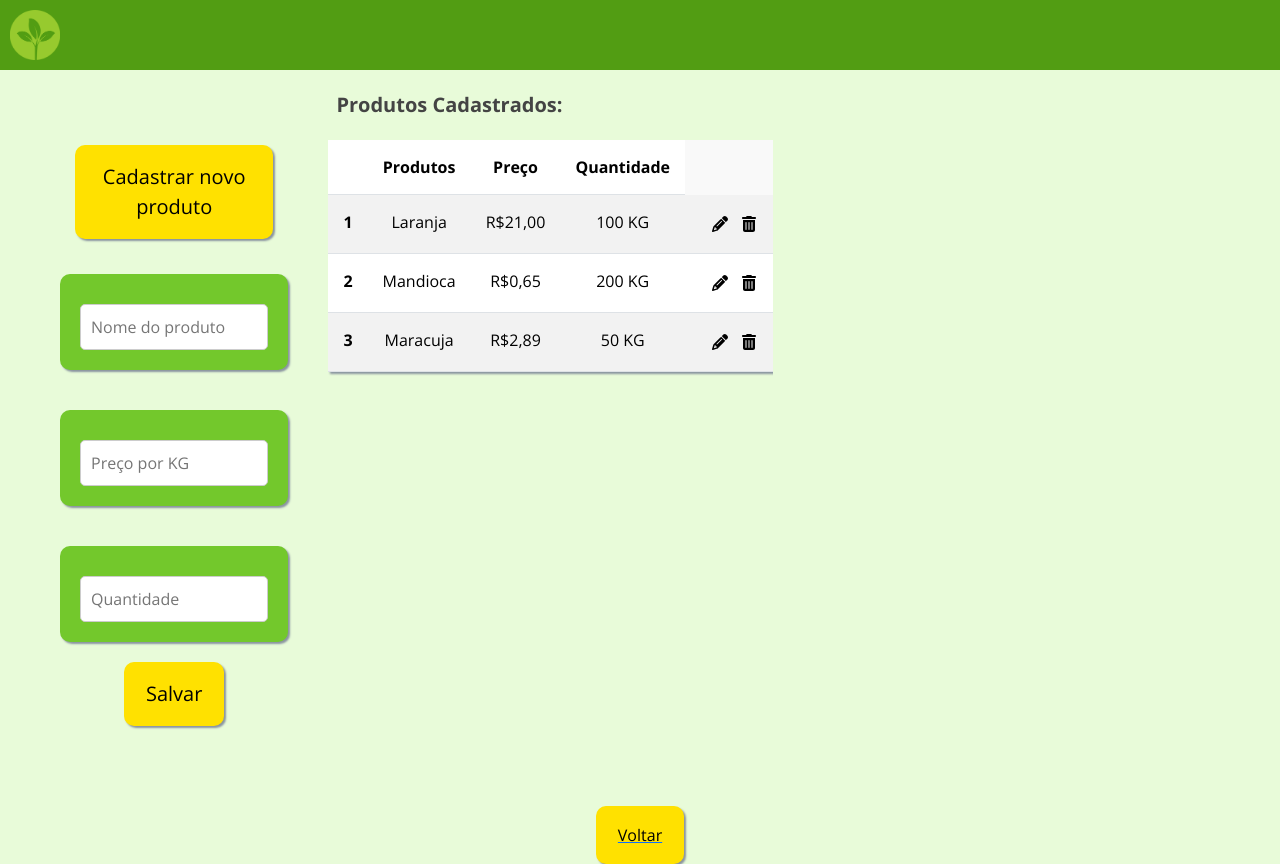
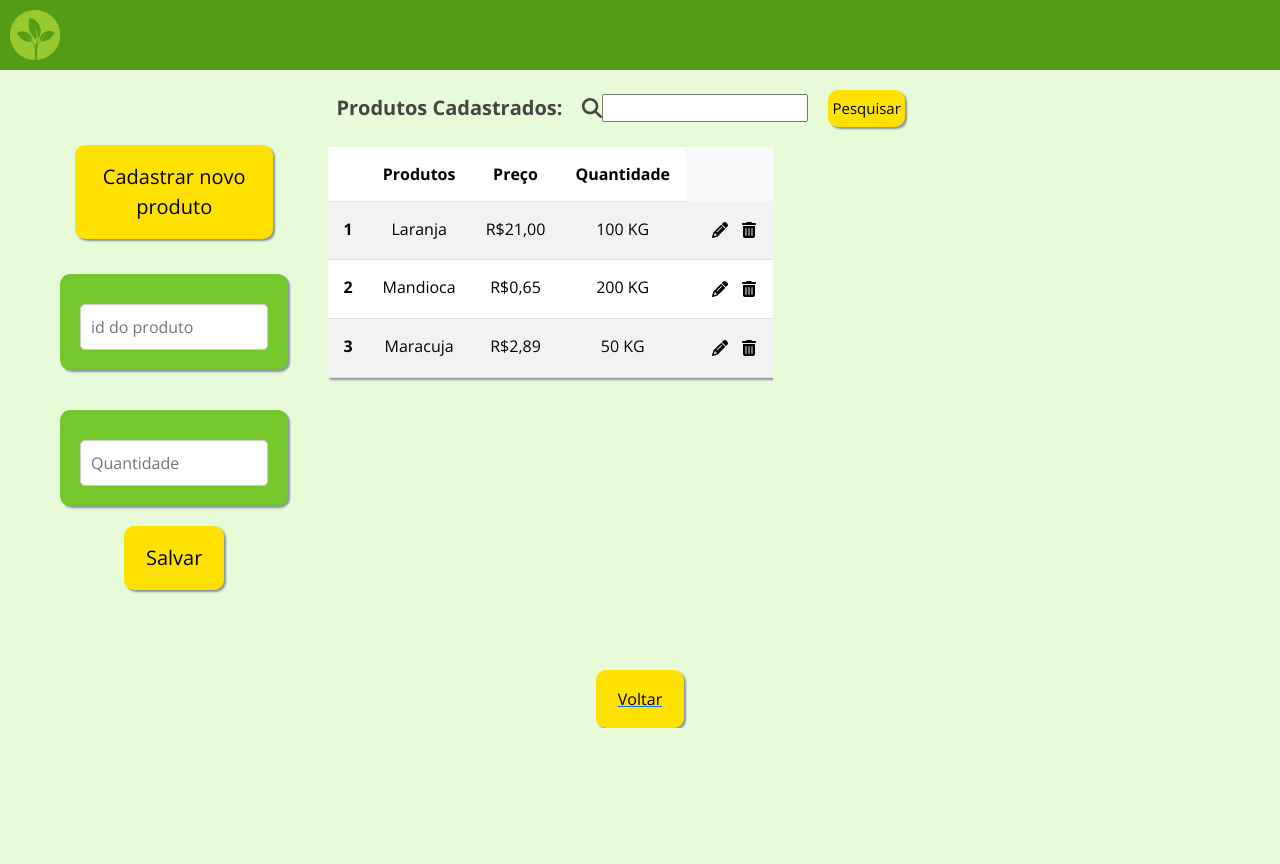
Before and after one commit to ThalesTavares18/gestao-rural, a Next.js app: page /estoque in a window 1280 px wide. Both pictures are taken after a click on the button "Cadastrar novo produto". After the commit the page ends 800 px from the top, so only its background shows below. Built offline with nearby package versions, Linux system fonts and the light colour scheme; no server answers.

Commit message:
leo backand

```diff
--- /dev/null
+++ b/app/api/estoque/route.js
@@ -0,0 +1,35 @@
+
+
+import conexao from "@/app/lib/conexao";
+
+
+export async function GET() {
+    const query = `SELECT * FROM produtos;`;
+    const [results] = await conexao.execute(query);
+
+    return new Response(
+        JSON.stringify(results),
+        {
+            status: 200,
+            headers: { "Content-Type": "application/json" }
+        }
+    );
+}
+
+
+export async function POST(request) {
+    const body = await request.json();
+
+    const query = `
+
+        INSERT INTO estoque (id_produto, quantidade)
+        VALUES (?, ?)
+
+    `;
+    const [results] = await conexao.execute(
+        query,
+        [body.IDProduto, body.quantidade]
+    );
+
+    return new Response(JSON.stringify({ id: results.insertId }));
+}
--- a/app/estoque/page.js
+++ b/app/estoque/page.js
@@ -1,18 +1,18 @@
 'use client'
 
-import React, { useState } from 'react';
+import React, { useState, useEffect } from 'react';
 import 'bootstrap/dist/css/bootstrap.min.css';
 import './pagina_estoque.css';
-import { handleClientScriptLoad } from 'next/script';
+
 
 // npm install @fortawesome/react-fontawesome @fortawesome/free-solid-svg-icons
 
 import { FontAwesomeIcon } from '@fortawesome/react-fontawesome';   // Importando o ícone de edição
-import { faPencilAlt, faTrashAlt } from '@fortawesome/free-solid-svg-icons';  // Importando o ícone de edição
+import { faPencilAlt, faTrashAlt, faMagnifyingGlass, } from '@fortawesome/free-solid-svg-icons';  // Importando o ícone de edição
 
 const Estoque = () => {
   const [A1, alteraA1] = useState(false);
-  const [nomeProduto, alteraNomeProduto] = useState('');
+  const [IDProduto, alteraIDProduto] = useState('');
   const [precoProduto, alteraPrecoProduto] = useState('');
   const [quantidadeProduto, alteraQuantidadeProduto] = useState('');
   const [produtos, setProdutos] = useState([
@@ -21,23 +21,43 @@ const Estoque = () => {
     { nome: 'Maracuja', preco: 'R$2,89', quantidade: '50 KG' },
   ]);
 
+  const buscaTodos = async () => {
+    const response = await fetch('/api/produtos');
+    const data = await response.json();
+    setProdutos(data); // Atualiza o estado com os produtos
+  };
+
+  useEffect(()=> {
+    buscaTodos()
+}, [])
+
   const handleClick = () => {
     alteraA1(!A1);
   };
 
-  const handleSalvar = () => {
+  const handleSalvar = async () => {
     const novoProduto = {
-      nome: nomeProduto,
-      preco: precoProduto,
+      IDProduto: IDProduto,
       quantidade: quantidadeProduto,
     };
-    setProdutos([...produtos, novoProduto]);
 
-    // Limpar os campos após salvar
+    const response = await fetch('/api/estoque', {
+      method: 'POST',
+      headers: {
+        'Content-Type': 'application/json',
+      },
+      body: JSON.stringify(novoProduto),
+    });
+
+    const data = await response.json();
+
+    setProdutos([...produtos, {novoProduto, id: data.id }]);
+
+    // volta os campos após clicar em salvar salvar
     alteraNomeProduto('');
     alteraPrecoProduto('');
     alteraQuantidadeProduto('');
-    alteraA1(false); // Fecha o formulário após salvar
+    alteraA1(false); // Fecha o formulário depois de salvar
   };
 
   return (
@@ -63,23 +83,14 @@ const Estoque = () => {
                 <div className="CardGeral">
                   <input
                     type="text"
-                    placeholder="Nome do produto"
-                    value={nomeProduto}
-                    onChange={(e) => alteraNomeProduto(e.target.value)}
+                    placeholder="id do produto"
+                    value={IDProduto}
+                    onChange={(e) => alteraIDProduto(e.target.value)}
                   />
                 </div>
               </div>
 
-              <div className="Conteudo">
-                <div className="CardGeral">
-                  <input
-                    type="text"
-                    placeholder="Preço por KG"
-                    value={precoProduto}
-                    onChange={(e) => alteraPrecoProduto(e.target.value)}
-                  />
-                </div>
-              </div>
+
 
               <div className="Conteudo">
                 <div className="CardGeral">
@@ -107,7 +118,10 @@ const Estoque = () => {
         <div className="produtosCadastradosContainer">
           <div className="produtosCadastradosTitulo">
             <i className="fa-solid fa-file"></i>
-            <p>Produtos Cadastrados:</p>
+            <p className="lupa" >Produtos Cadastrados:</p>
+            <p> <FontAwesomeIcon icon={faMagnifyingGlass} /></p>
+            <input />
+            <button className="pesquisa"> Pesquisar </button>
           </div>
 
           <div className="tabela-scroll">
@@ -125,7 +139,7 @@ const Estoque = () => {
                   <tr key={index}>
                     <th scope="row">{index + 1}</th>
                     <td>{produto.nome}</td>
-                    <td>{produto.preco}</td>
+                    <td>{produto.preco }</td>
                     <td>{produto.quantidade}</td>
                     <td>
                     <button className="button-edit">
--- a/app/estoque/pagina_estoque.css
+++ b/app/estoque/pagina_estoque.css
@@ -180,3 +180,21 @@ body {
     border-color: transparent;
     background: transparent;
 }
+
+.pesquisa{
+    margin-left: 20px;
+    box-shadow: 2px 2px 2px #8a94a0;
+    border-radius: 10px;
+    padding: 5px 2px;
+    background: #ffe100;
+    color: black;
+    font-size: 15px;
+    display: flex;
+    justify-content: space-between;
+    cursor: pointer;
+    border-color: transparent;
+}
+
+.lupa{
+   padding-right: 20px;
+}
```
Also changed, not shown: app/api/estoque/page.js (deleted).
